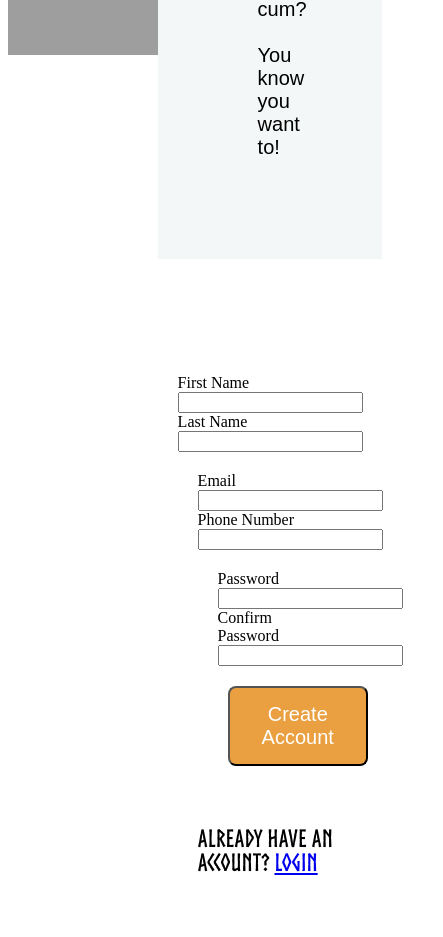
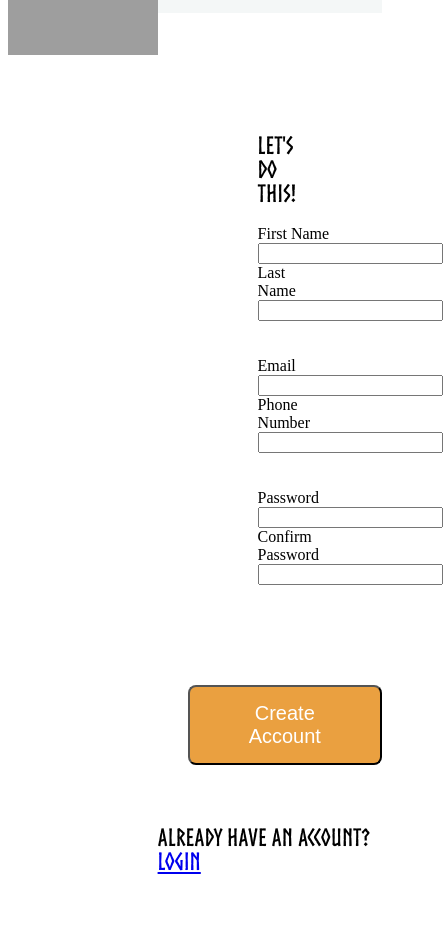
Before and after one commit to devanand98/Sign-Up-Form, a plain HTML site: page index.html in a window 390 px wide. Shown: the part 797-1734 px from the top of the page, 443 px wide, since content can reach past the window. After the commit the page ends 1698 px from the top, so only its background shows below. Drawn offline with Linux system fonts and the light colour scheme; grey boxes are pictures that could not be loaded; files whose address does not match are found by name.

Commit message:
Made form display:Block and made it more responsive

```diff
--- a/index.html
+++ b/index.html
@@ -29,43 +29,44 @@
             </div>
 
 
-
-            <div class="form1">
-                <h1>Let's do this!</h1>
+            <div class="formCard">
+                <h2 style="color: black;">Let's do this!</h2>
 
                 <form action="http://httpbin.org/post" method="post">
+
+                    <div class="firstName">
                             <label for="firstName">First Name</label>
                             <input type="text" id="firstName" name="first_name">
+                    </div>
 
+                    <div class="lastName">
                         <label for="lastName">Last Name</label>
                         <input type="text" name="last_name" id="lastName">
-
-
-                </form>
-
-                <div class="form2">
-
+                    </div>
+                    <br>
+                    <br>
+                    <div class="email">
                         <label for="email">Email</label>
                         <input type="text" name="email" id="email">
+                    </div>
 
+                    <div class="phoneNumber">
                         <label for="phoneNumber">Phone Number</label>
                         <input type="text" name="phoneNumber" id="phoneNumber">
-
-
-                    </form>
-
-                <div class="form3">
-
+                    </div>
+                    <br>
+                    <br>
+                    <div class="password">
                         <label for="password">Password</label>
                             <input type="text" name="password" id="password">
+                    </div>
 
+                    <div class="confirmPassword">
                         <label for="confirmPassword">Confirm Password</label>
                         <input type="text" name="confirmPassword" id="confirmPassword">
-
-
+                    </div>
                     </form>
                 </div>
-
 
 
             <div class="submission">
--- a/styles.css
+++ b/styles.css
@@ -1,12 +1,8 @@
 label,input{
-    display: inline;
+    display: block;
 
   }
 
-.form1,.form2,.form3   {
-    padding: 20px;
-
-}
 .container {
     display: flex;
     flex-direction: row;
@@ -18,7 +14,8 @@ label,input{
     display: flex;
     flex-direction: column;
     justify-content: center;
-    width: max(200px,40%);
+    /*width: max(200px,30%);*/
+    flex-basis: 40%;
     height: 100vh;
     background-image: url("pexels-vasilis-karkalas-12017866.jpg");
     background-repeat: no-repeat;
@@ -41,6 +38,9 @@ h2{
 .main_content{
     width: max(200px,60%);
     height: fit-content;
+    display: flex;
+    flex-direction: column;
+    align-items: flex-end;
 }
 
 .logo_banner{
@@ -74,7 +74,7 @@ p{
 
 .description{
     background-color: rgb(244, 247, 247);
-    height: min(50px,10%);
+    padding: 5px;
 }
 
 .submission{
@@ -93,3 +93,13 @@ button{
 .loginText{
     margin-top: 60px;
 }
+
+.formCard{
+    padding: 100px;
+    align-self: stretch;
+}
+
+.firstName, .email , .password{
+    float: left;
+    margin-right: 80px;
+}
```
Lines whose indentation alone changed are shown as unchanged.
